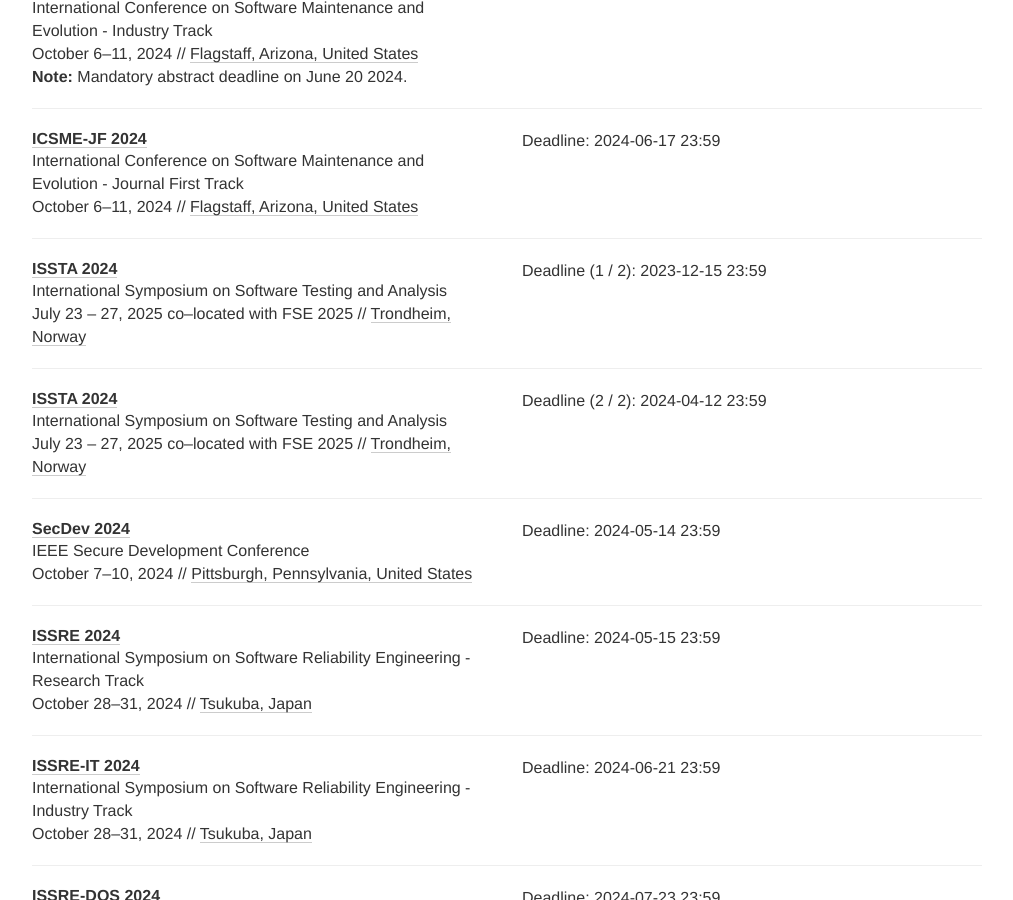
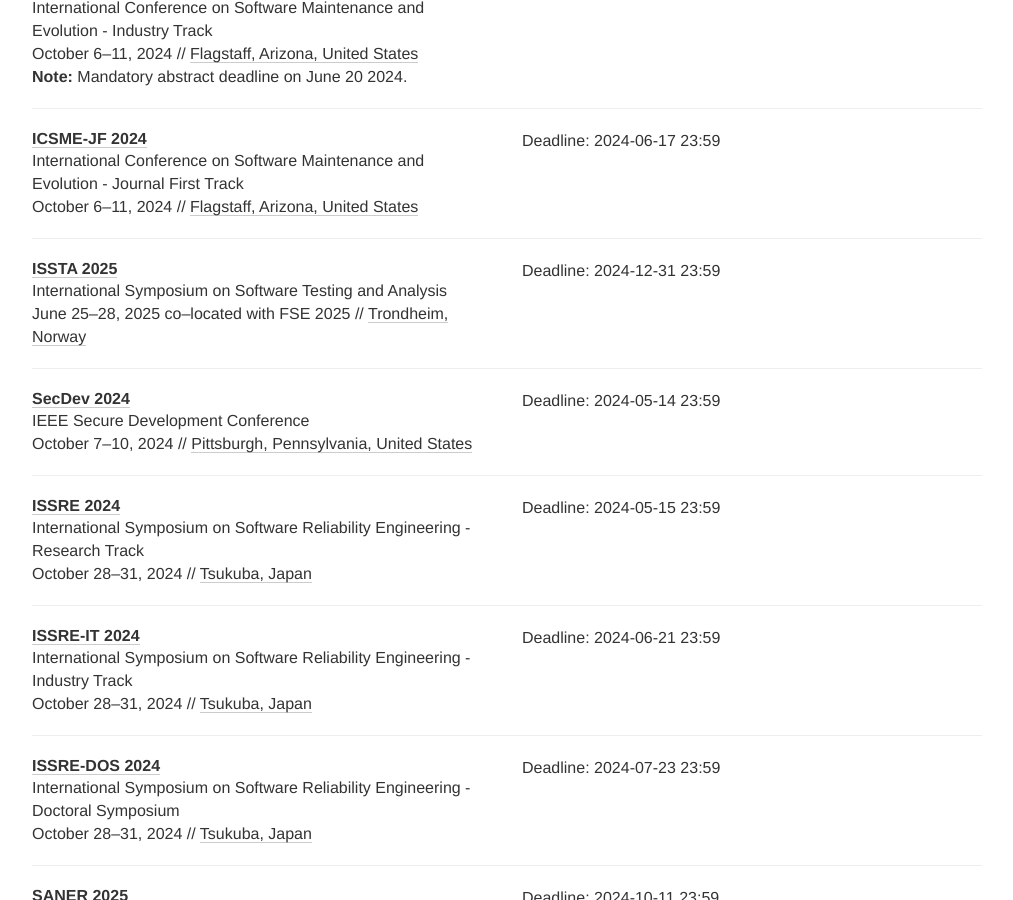
Before and after one commit to se-deadlines/se-deadlines.github.io, a Jekyll site: the page built from index.html, in a window 1280 px wide and 900 px high, scrolled down 12626 px. Shown: the whole window, without its empty margins (133-1146 px from the left). Built offline with Jekyll 4.4.1, drawn with Linux system fonts in a browser that asks for light colours; nearby versions of some CDN libraries.

Commit message:
Updated ISSTA deadline.

```diff
--- a/_data/conferences.yml
+++ b/_data/conferences.yml
@@ -882,12 +882,11 @@
 # ISSTA
 - name: ISSTA
   description: International Symposium on Software Testing and Analysis
-  year: 2024
-  link: https://2024.issta.org/track/issta-2024-papers
+  year: 2025
+  link: https://conf.researchr.org/track/issta-2025/issta-2025-papers#Call-for-Papers
   deadline:
-  - "2023-12-15 23:59"
-  - "2024-04-12 23:59"
-  date: July 23 - 27, 2025 co-located with FSE 2025
+  - "2024-12-31 23:59"
+  date: June 25-28, 2025 co-located with FSE 2025
   place: Trondheim, Norway
   tags: [CO, RPT, EXPT, REST]
 
```
